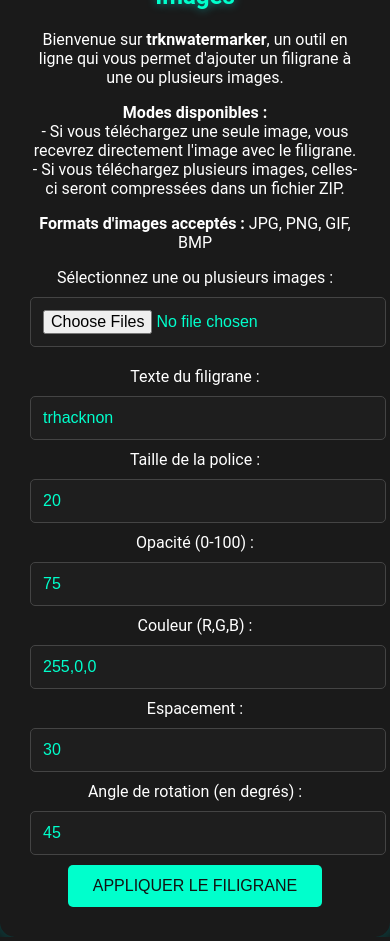
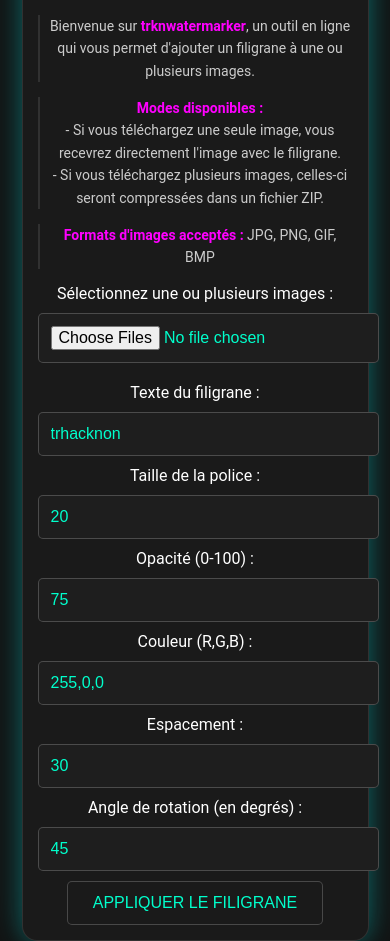
Before and after one commit to tucommenceapousser/trknwatermarker, a Flask app: page / in a window 390 px wide. Run offline with Flask 3, Linux system fonts and the light colour scheme.

Commit message:
Update styles.css

```diff
--- a/static/styles.css
+++ b/static/styles.css
@@ -1,12 +1,14 @@
 body {
   font-family: 'Roboto', sans-serif;
   background-color: #121212;
-  color: #fff;
+  color: #ffffff;
   display: flex;
   justify-content: center;
   align-items: center;
   height: 100vh;
   margin: 0;
+  padding: 0;
+  box-sizing: border-box;
 }
 
 .container {
@@ -14,16 +16,32 @@ body {
   background-color: #1a1a1a;
   padding: 30px;
   border-radius: 15px;
-  box-shadow: 0 0 20px rgba(0, 255, 255, 0.2), 0 0 40px rgba(0, 255, 255, 0.2);
   width: 90%;
   max-width: 500px;
+  border: 1px solid rgba(255, 255, 255, 0.1); /* Fine bordure blanche translucide */
+  box-shadow: 0 0 20px rgba(0, 255, 255, 0.2), 0 0 40px rgba(0, 255, 255, 0.2); /* Ombres cyan subtiles */
 }
 
 h1 {
-  font-size: 24px;
-  color: #00FFCC; /* Touche fluo pour le titre */
+  font-size: 26px;
+  color: #00FFCC; /* Titre en cyan fluo */
   margin-bottom: 20px;
-  text-shadow: 0 0 10px rgba(0, 255, 255, 0.5);
+  text-shadow: 0 0 10px rgba(0, 255, 255, 0.6);
+  border-bottom: 1px solid rgba(0, 255, 255, 0.5); /* Fine bordure sous le titre */
+  padding-bottom: 10px;
+}
+
+p {
+  color: #cccccc;
+  font-size: 16px;
+  line-height: 1.6;
+  margin-bottom: 15px;
+  border-left: 2px solid rgba(255, 255, 255, 0.1); /* Fine bordure verticale grise */
+  padding-left: 10px;
+}
+
+p strong {
+  color: #FF00FF; /* Texte en gras avec couleur magenta fluo */
 }
 
 input[type="file"] {
@@ -34,7 +52,7 @@ input {
   margin: 10px 0;
   padding: 12px;
   border-radius: 5px;
-  border: 1px solid #444;
+  border: 1px solid rgba(255, 255, 255, 0.2); /* Fine bordure grise translucide */
   width: 100%;
   background-color: #1e1e1e;
   color: #00FFCC;
@@ -48,28 +66,51 @@ input:focus {
 }
 
 button {
-  background-color: #00FFCC;
-  color: #121212;
+  background-color: #1a1a1a;
+  color: #00FFCC;
   padding: 12px 25px;
-  border: none;
+  border: 1px solid rgba(255, 255, 255, 0.2); /* Fine bordure translucide */
   border-radius: 5px;
   cursor: pointer;
   font-size: 16px;
   text-transform: uppercase;
-  transition: background-color 0.3s ease;
+  transition: all 0.3s ease;
 }
 
 button:hover {
-  background-color: #00e6b8;
+  background-color: #333333;
+  color: #FF33CC; /* Changement vers magenta fluo au hover */
+  box-shadow: 0 0 15px rgba(255, 51, 204, 0.6); /* Ombre fluo au hover */
 }
 
 button:focus {
   outline: none;
-  box-shadow: 0 0 15px rgba(0, 255, 204, 0.6);
+  box-shadow: 0 0 15px rgba(0, 255, 255, 0.5);
 }
 
 ::placeholder {
-  color: #999;
+  color: rgba(255, 255, 255, 0.5);
+}
+
+/* Ajustements pour les petites résolutions et l'affichage mobile */
+@media (max-width: 600px) {
+  body {
+    flex-direction: column;
+    padding: 20px;
+  }
+
+  h1 {
+    font-size: 22px;
+  }
+
+  p {
+    font-size: 14px;
+    padding-left: 8px;
+  }
+
+  .container {
+    padding: 15px;
+  }
 }
 
 /* Ajout de transitions pour un effet plus fluide */
```
